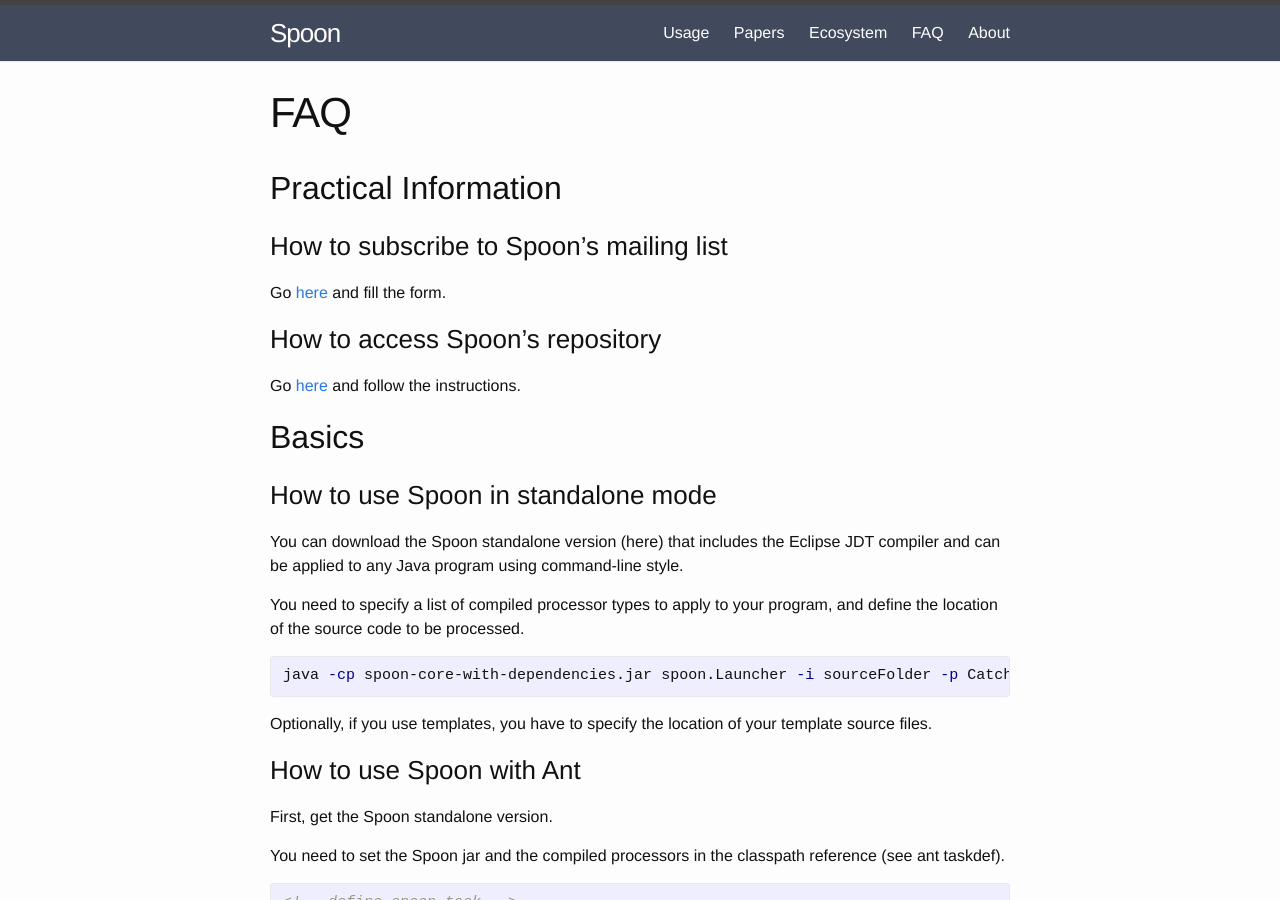
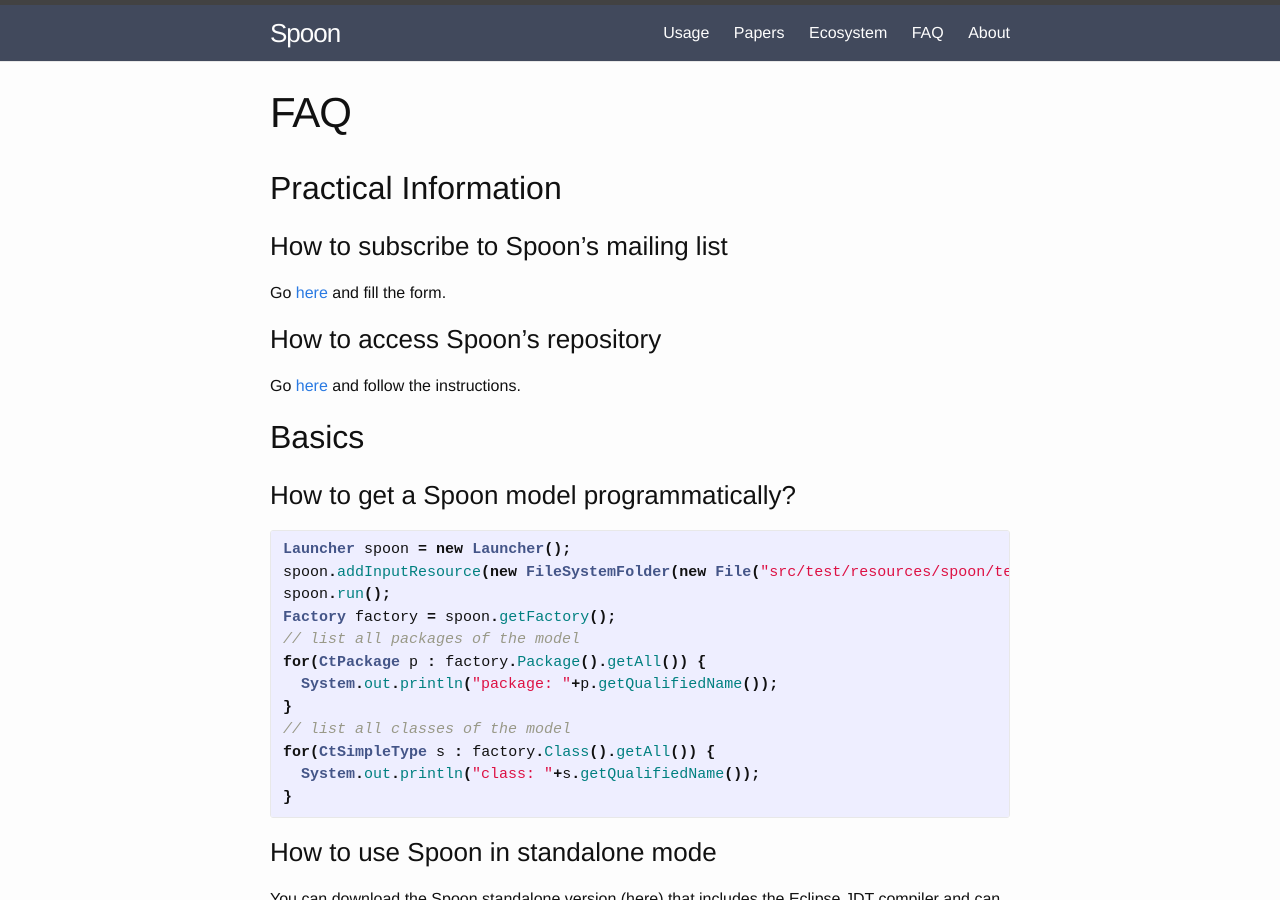
Before and after one commit to INRIA/spoon, a Jekyll site: the page built from 03-faq.md, in a window 1280 px wide and 900 px high. Built offline with Jekyll 4.4.1, drawn with Linux system fonts in a browser that asks for light colours.

Commit message:
adds an example of model without processor

```diff
--- a/03-faq.md
+++ b/03-faq.md
@@ -15,6 +15,23 @@
 Go [here](http://gforge.inria.fr/scm/?group_id=73) and follow the instructions.
 
 ## Basics
+
+### How to get a Spoon model programmatically?
+
+{% highlight java %}
+Launcher spoon = new Launcher();
+spoon.addInputResource(new FileSystemFolder(new File("src/test/resources/spoon/test/api")));
+spoon.run();
+Factory factory = spoon.getFactory();
+// list all packages of the model
+for(CtPackage p : factory.Package().getAll()) {
+  System.out.println("package: "+p.getQualifiedName());
+}
+// list all classes of the model
+for(CtSimpleType s : factory.Class().getAll()) {
+  System.out.println("class: "+s.getQualifiedName());
+}
+{% endhighlight %}
 
 ### How to use Spoon in standalone mode
 
```
